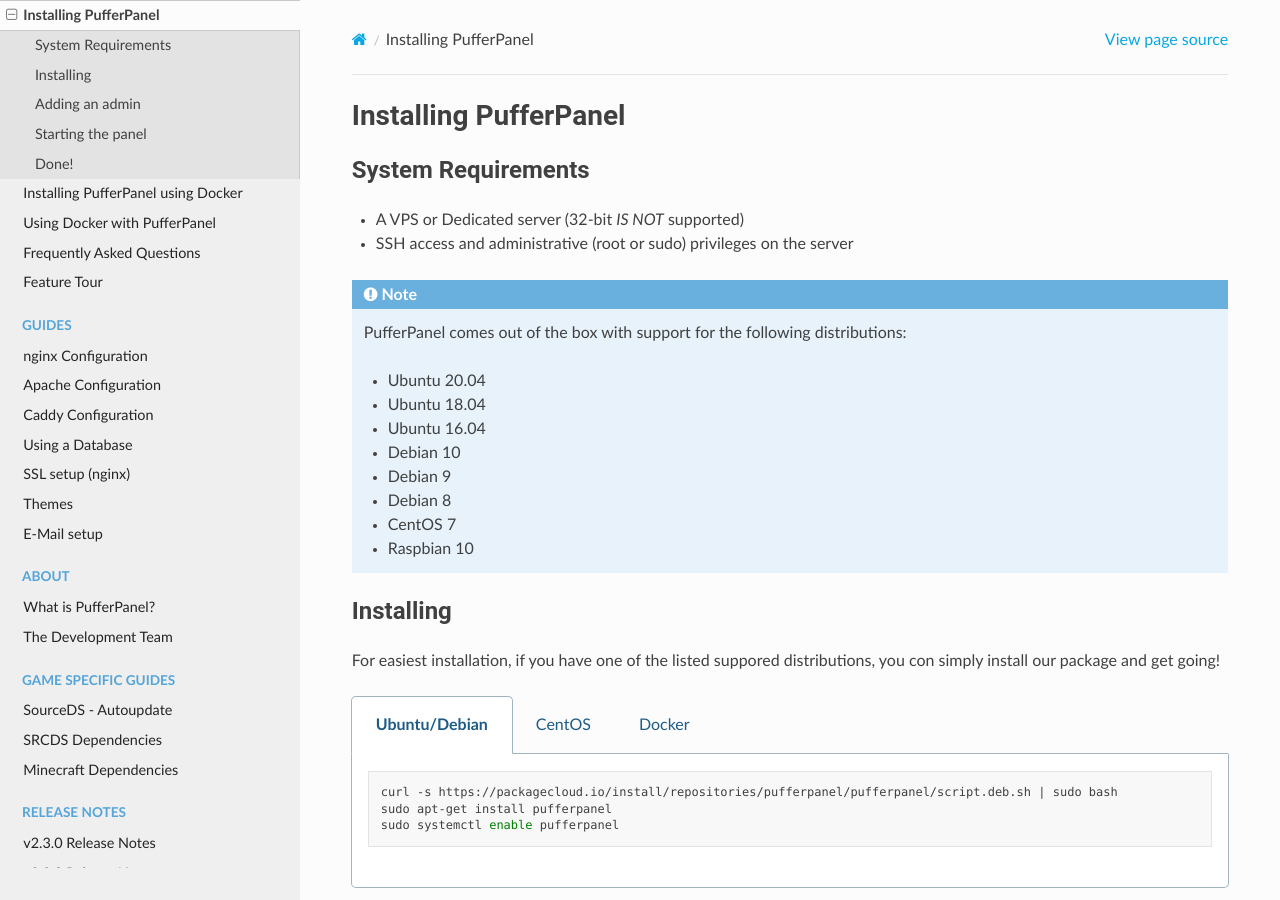
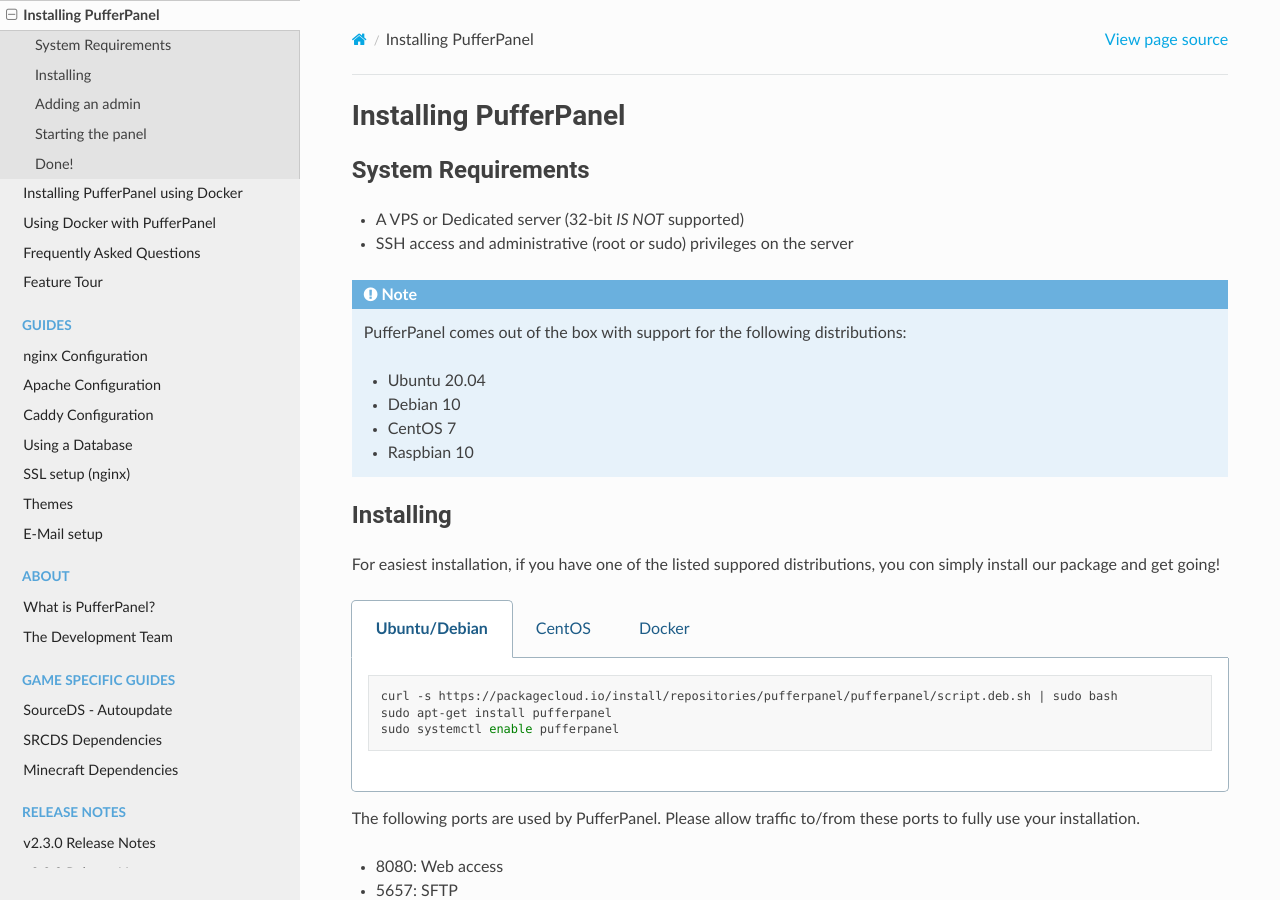
Before and after one commit to pufferpanel/documentation, a Sphinx documentation site: the page built from source/installing.rst, in a window 1280 px wide and 900 px high. Built offline with Sphinx 7.4.7 and the Read the Docs theme 2.0.0, drawn with Linux system fonts in a browser that asks for light colours.

Commit message:
Update installing.rst

```diff
--- a/source/installing.rst
+++ b/source/installing.rst
@@ -13,11 +13,7 @@
     PufferPanel comes out of the box with support for the following distributions:
 
     * Ubuntu 20.04
-    * Ubuntu 18.04
-    * Ubuntu 16.04
     * Debian 10
-    * Debian 9
-    * Debian 8
     * CentOS 7
     * Raspbian 10
 
```
